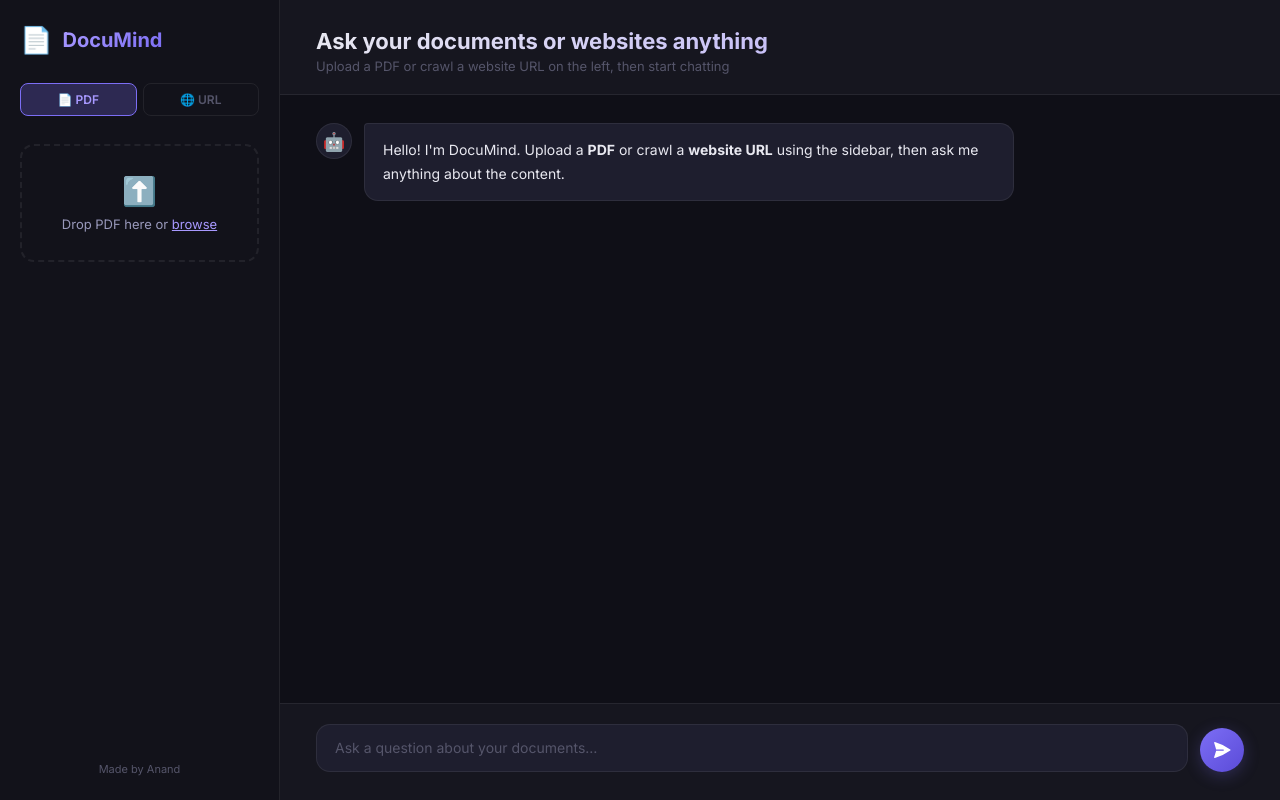
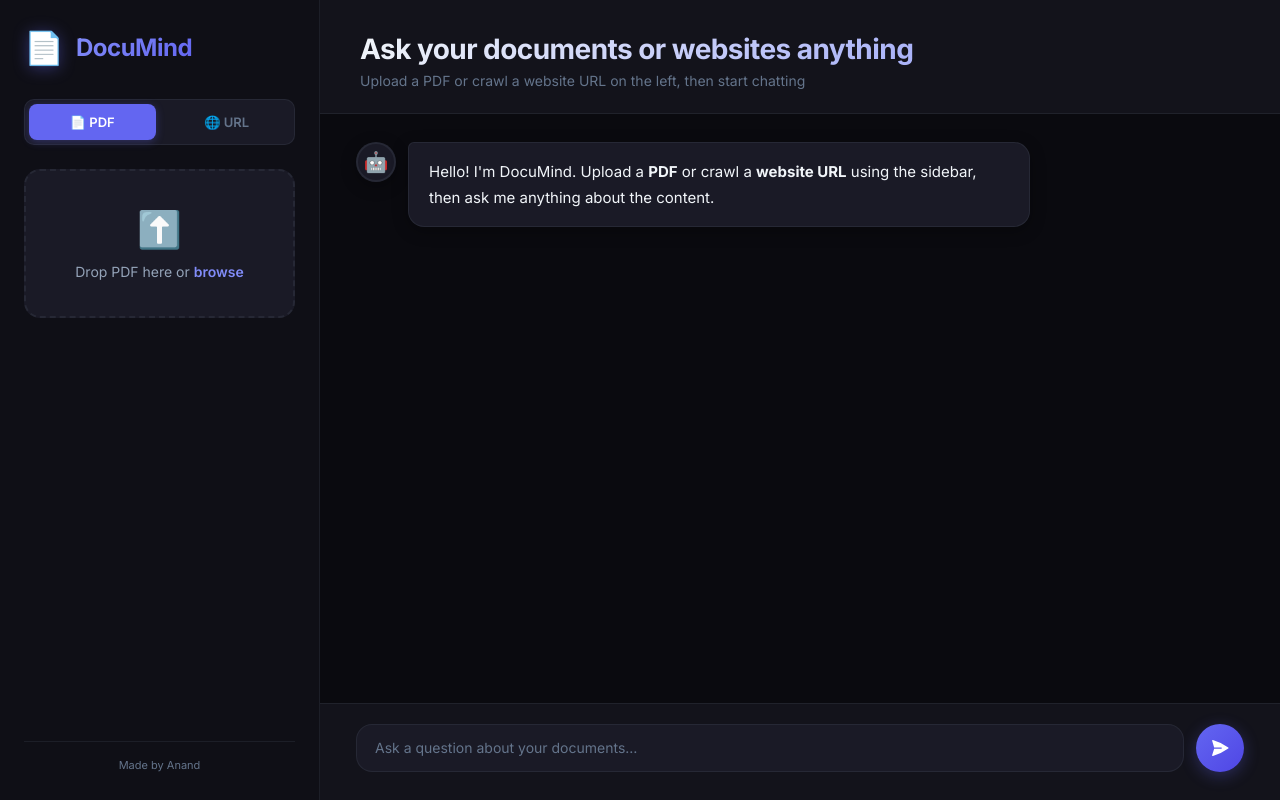
Before and after one commit to B-Anand18/DocuMind, a FastAPI app: page / in a window 1280 px wide. Run offline with FastAPI, Linux system fonts and the light colour scheme.

Commit message:
Better prompt and UI

```diff
--- a/backend/static/styles.css
+++ b/backend/static/styles.css
@@ -2,28 +2,29 @@
 *, *::before, *::after { box-sizing: border-box; margin: 0; padding: 0; }
 
 :root {
-  --bg-primary:    #0f0f17;
-  --bg-secondary:  #16161f;
-  --bg-sidebar:    #12121a;
-  --bg-surface:    #1e1e2e;
-  --bg-surface2:   #252535;
-  --accent:        #7c6ef5;
-  --accent-glow:   rgba(124, 110, 245, 0.25);
-  --accent-light:  #a899ff;
-  --text-primary:  #e8e8f0;
-  --text-secondary:#9999bb;
-  --text-muted:    #55556a;
-  --border:        rgba(255,255,255,0.07);
-  --user-bubble:   #2d2b4e;
-  --user-bubble2:  #3a3765;
-  --success:       #4ade80;
-  --error:         #f87171;
-  --warning:       #fb923c;
-  --font:          'Inter', sans-serif;
-  --radius:        14px;
-  --radius-sm:     8px;
-  --shadow:        0 8px 32px rgba(0,0,0,0.4);
-  --transition:    0.2s ease;
+  --bg-primary:    #0a0a0f;
+  --bg-secondary:  #13131b;
+  --bg-sidebar:    #0f0f16;
+  --bg-surface:    #1a1a26;
+  --bg-surface2:   #22222f;
+  --accent:        #6366f1;
+  --accent-glow:   rgba(99, 102, 241, 0.3);
+  --accent-light:  #818cf8;
+  --accent-dark:   #4f46e5;
+  --text-primary:  #f1f5f9;
+  --text-secondary:#94a3b8;
+  --text-muted:    #64748b;
+  --border:        rgba(148, 163, 184, 0.1);
+  --user-bubble:   linear-gradient(135deg, #6366f1 0%, #8b5cf6 100%);
+  --success:       #10b981;
+  --error:         #ef4444;
+  --warning:       #f59e0b;
+  --font:          'Inter', -apple-system, BlinkMacSystemFont, 'Segoe UI', sans-serif;
+  --radius:        16px;
+  --radius-sm:     10px;
+  --shadow:        0 10px 40px rgba(0,0,0,0.5);
+  --shadow-sm:     0 4px 16px rgba(0,0,0,0.3);
+  --transition:    0.25s cubic-bezier(0.4, 0, 0.2, 1);
 }
 
 html, body { height: 100%; }
@@ -33,40 +34,53 @@ body {
   color: var(--text-primary);
   display: flex;
   overflow: hidden;
+  -webkit-font-smoothing: antialiased;
+  -moz-osx-font-smoothing: grayscale;
 }
 
 /* Scrollbars */
-::-webkit-scrollbar { width: 6px; }
+::-webkit-scrollbar { width: 8px; height: 8px; }
 ::-webkit-scrollbar-track { background: transparent; }
-::-webkit-scrollbar-thumb { background: var(--text-muted); border-radius: 99px; }
+::-webkit-scrollbar-thumb {
+  background: var(--text-muted);
+  border-radius: 99px;
+  transition: background var(--transition);
+}
+::-webkit-scrollbar-thumb:hover { background: var(--text-secondary); }
 
 /* ── Sidebar ─────────────────────────────────────────────── */
 .sidebar {
-  width: 280px;
-  min-width: 280px;
+  width: 320px;
+  min-width: 320px;
   background: var(--bg-sidebar);
   border-right: 1px solid var(--border);
   display: flex;
   flex-direction: column;
-  padding: 24px 20px;
-  gap: 28px;
+  padding: 28px 24px;
+  gap: 24px;
   height: 100vh;
   overflow-y: auto;
+  box-shadow: var(--shadow-sm);
 }
 
 .logo {
   display: flex;
   align-items: center;
-  gap: 10px;
+  gap: 12px;
+  padding-bottom: 8px;
 }
-.logo-icon { font-size: 26px; }
+.logo-icon {
+  font-size: 32px;
+  filter: drop-shadow(0 2px 8px rgba(99, 102, 241, 0.4));
+}
 .logo-text  {
-  font-size: 20px;
+  font-size: 24px;
   font-weight: 700;
   background: linear-gradient(135deg, var(--accent-light), var(--accent));
   -webkit-background-clip: text;
   -webkit-text-fill-color: transparent;
   background-clip: text;
+  letter-spacing: -0.02em;
 }
 
 .section-label {
@@ -81,29 +95,34 @@ body {
 /* ── Ingest tabs (PDF / URL) ─────────────────────────────── */
 .ingest-tabs {
   display: flex;
-  gap: 6px;
+  gap: 8px;
+  background: var(--bg-surface);
+  padding: 4px;
+  border-radius: var(--radius-sm);
+  border: 1px solid var(--border);
 }
 .tab-btn {
   flex: 1;
-  padding: 8px 0;
+  padding: 10px 0;
   font-family: var(--font);
-  font-size: 12px;
+  font-size: 13px;
   font-weight: 600;
-  border: 1px solid var(--border);
-  border-radius: var(--radius-sm);
+  border: none;
+  border-radius: 8px;
   background: transparent;
   color: var(--text-muted);
   cursor: pointer;
-  transition: background var(--transition), color var(--transition), border-color var(--transition);
+  transition: all var(--transition);
+  position: relative;
 }
 .tab-btn:hover {
-  background: var(--bg-surface);
   color: var(--text-secondary);
+  background: rgba(99, 102, 241, 0.1);
 }
 .tab-btn.active {
-  background: var(--accent-glow);
-  border-color: var(--accent);
-  color: var(--accent-light);
+  background: var(--accent);
+  color: white;
+  box-shadow: 0 2px 8px var(--accent-glow);
 }
 
 /* Ingest panels */
@@ -179,21 +228,55 @@ body {
   flex-direction: column;
   align-items: center;
   justify-content: center;
-  gap: 8px;
+  gap: 12px;
   border: 2px dashed var(--border);
   border-radius: var(--radius);
-  padding: 28px 16px;
+  padding: 36px 20px;
   cursor: pointer;
-  transition: border-color var(--transition), background var(--transition);
+  transition: all var(--transition);
   text-align: center;
+  background: var(--bg-surface);
+  position: relative;
+  overflow: hidden;
+}
+.upload-zone::before {
+  content: '';
+  position: absolute;
+  inset: 0;
+  background: radial-gradient(circle at center, var(--accent-glow), transparent 70%);
+  opacity: 0;
+  transition: opacity var(--transition);
+}
+.upload-zone:hover::before,
+.upload-zone.drag-over::before {
+  opacity: 1;
 }
 .upload-zone:hover, .upload-zone.drag-over {
   border-color: var(--accent);
-  background: var(--accent-glow);
+  transform: translateY(-2px);
+  box-shadow: 0 8px 24px var(--accent-glow);
 }
-.upload-icon { font-size: 28px; }
-.upload-hint { font-size: 13px; color: var(--text-secondary); }
-.upload-link { color: var(--accent-light); text-decoration: underline; }
+.upload-icon {
+  font-size: 36px;
+  position: relative;
+  z-index: 1;
+}
+.upload-hint {
+  font-size: 14px;
+  color: var(--text-secondary);
+  position: relative;
+  z-index: 1;
+}
+.upload-link {
+  color: var(--accent-light);
+  text-decoration: none;
+  font-weight: 600;
+  border-bottom: 1px solid transparent;
+  transition: border-color var(--transition);
+}
+.upload-link:hover {
+  border-bottom-color: var(--accent-light);
+}
 
 /* Upload status */
 .upload-status {
@@ -212,27 +295,35 @@ body {
   list-style: none;
   display: flex;
   flex-direction: column;
-  gap: 6px;
-  margin-top: 12px;
+  gap: 8px;
+  margin-top: 8px;
 }
 .doc-badge {
   background: var(--bg-surface);
   border: 1px solid var(--border);
   border-radius: var(--radius-sm);
-  padding: 8px 12px;
-  font-size: 12px;
+  padding: 10px 14px;
+  font-size: 13px;
   color: var(--text-secondary);
   overflow: hidden;
   text-overflow: ellipsis;
   white-space: nowrap;
-  animation: fadeIn .3s ease;
+  animation: slideIn .4s cubic-bezier(0.4, 0, 0.2, 1);
+  transition: all var(--transition);
+}
+.doc-badge:hover {
+  background: var(--bg-surface2);
+  border-color: var(--accent);
+  transform: translateX(4px);
 }
 
 .sidebar-footer {
   margin-top: auto;
+  padding-top: 16px;
   font-size: 11px;
   color: var(--text-muted);
   text-align: center;
+  border-top: 1px solid var(--border);
 }
 
 /* ── Chat container ──────────────────────────────────────── */
@@ -246,19 +337,25 @@ body {
 }
 
 .chat-header {
-  padding: 28px 36px 20px;
+  padding: 32px 40px 24px;
   border-bottom: 1px solid var(--border);
   background: var(--bg-secondary);
+  backdrop-filter: blur(10px);
 }
 .chat-header h1 {
-  font-size: 22px;
+  font-size: 28px;
   font-weight: 700;
-  background: linear-gradient(135deg, #e8e8f0, var(--accent-light));
+  background: linear-gradient(135deg, #f1f5f9, var(--accent-light));
   -webkit-background-clip: text;
   -webkit-text-fill-color: transparent;
   background-clip: text;
+  letter-spacing: -0.02em;
+  margin-bottom: 6px;
 }
-.chat-subtitle { font-size: 13px; color: var(--text-muted); margin-top: 4px; }
+.chat-subtitle {
+  font-size: 14px;
+  color: var(--text-muted);
+}
 
 /* ── Messages ────────────────────────────────────────────── */
 .messages {
@@ -279,36 +376,44 @@ body {
 .user-message { flex-direction: row-reverse; }
 
 .avatar {
-  width: 36px;
-  height: 36px;
+  width: 40px;
+  height: 40px;
   border-radius: 50%;
   display: flex;
   align-items: center;
   justify-content: center;
-  font-size: 18px;
+  font-size: 20px;
   flex-shrink: 0;
+  box-shadow: var(--shadow-sm);
 }
-.assistant-avatar { background: var(--bg-surface); border: 1px solid var(--border); }
-.user-avatar      { background: var(--user-bubble); border: 1px solid rgba(124,110,245,.3); }
+.assistant-avatar {
+  background: var(--bg-surface);
+  border: 2px solid var(--border);
+}
+.user-avatar {
+  background: var(--user-bubble);
+  border: 2px solid var(--accent);
+}
 
 .bubble {
   max-width: 70%;
-  padding: 14px 18px;
+  padding: 16px 20px;
   border-radius: var(--radius);
-  font-size: 14px;
+  font-size: 15px;
   line-height: 1.7;
   word-break: break-word;
+  box-shadow: var(--shadow-sm);
 }
 .assistant-message .bubble {
   background: var(--bg-surface);
   border: 1px solid var(--border);
-  border-top-left-radius: 4px;
+  border-top-left-radius: 6px;
 }
 .user-message .bubble {
-  background: linear-gradient(135deg, var(--user-bubble), var(--user-bubble2));
-  border: 1px solid rgba(124,110,245,.3);
-  border-top-right-radius: 4px;
-  color: #d9d6ff;
+  background: var(--user-bubble);
+  border: none;
+  border-top-right-radius: 6px;
+  color: white;
 }
 
 /* Answer bubble (has sources) */
@@ -383,11 +488,11 @@ body {
 }
 
 .send-btn {
-  width: 44px;
-  height: 44px;
+  width: 48px;
+  height: 48px;
   border-radius: 50%;
   border: none;
-  background: linear-gradient(135deg, var(--accent), #5b4bd8);
+  background: linear-gradient(135deg, var(--accent), var(--accent-dark));
   color: #fff;
   cursor: pointer;
   display: flex;
@@ -395,11 +500,30 @@ body {
   justify-content: center;
   flex-shrink: 0;
   box-shadow: 0 4px 16px var(--accent-glow);
-  transition: transform var(--transition), box-shadow var(--transition), opacity var(--transition);
+  transition: all var(--transition);
+  position: relative;
+  overflow: hidden;
 }
-.send-btn:hover  { transform: scale(1.08); box-shadow: 0 6px 20px var(--accent-glow); }
-.send-btn:active { transform: scale(0.96); }
-.send-btn:disabled { opacity: .5; cursor: not-allowed; transform: none; }
+.send-btn::before {
+  content: '';
+  position: absolute;
+  inset: 0;
+  border-radius: 50%;
+  background: radial-gradient(circle, rgba(255,255,255,0.3), transparent);
+  transform: scale(0);
+  transition: transform var(--transition);
+}
+.send-btn:hover::before { transform: scale(1); }
+.send-btn:hover  {
+  transform: scale(1.1);
+  box-shadow: 0 6px 24px var(--accent-glow);
+}
+.send-btn:active { transform: scale(0.95); }
+.send-btn:disabled {
+  opacity: .5;
+  cursor: not-allowed;
+  transform: none;
+}
 
 /* ── Typing indicator ────────────────────────────────────── */
 .typing-indicator {
```
Also changed, not shown: other parts of backend/static/styles.css (+58 -23 lines).
